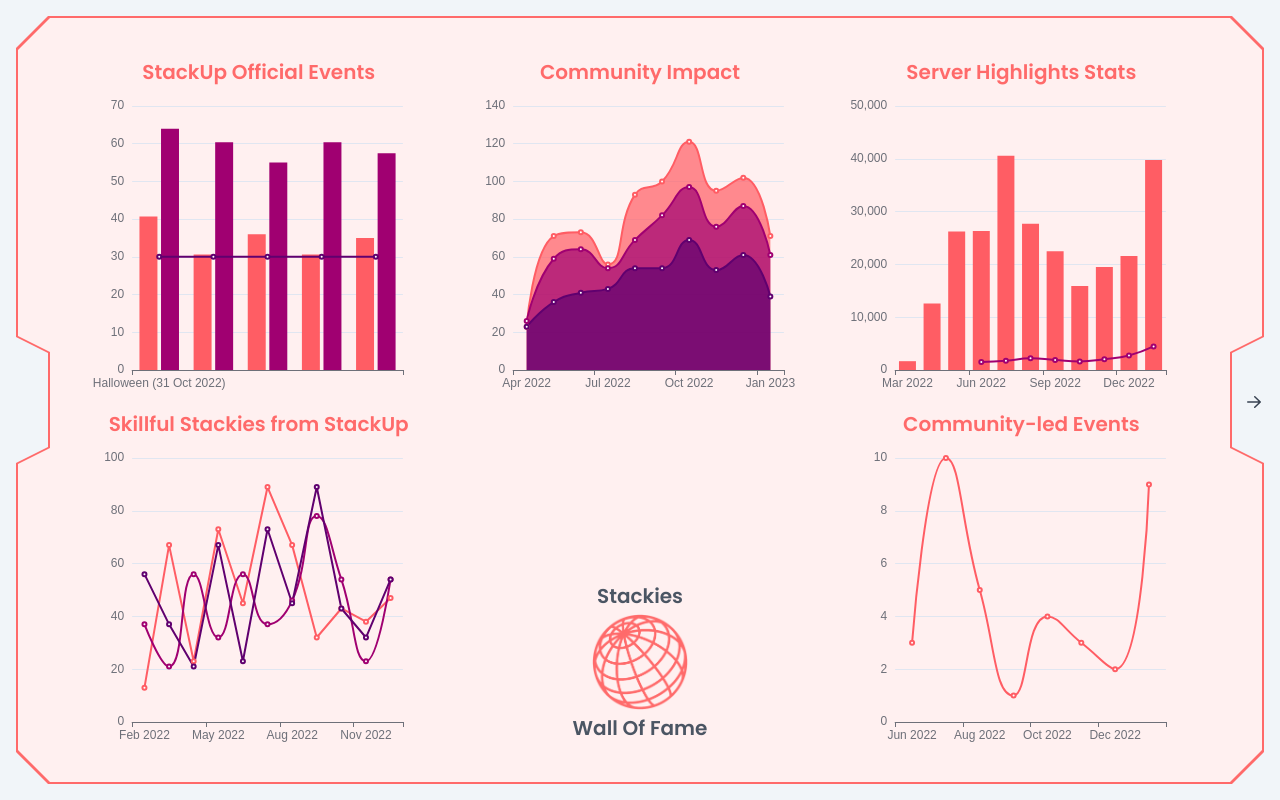
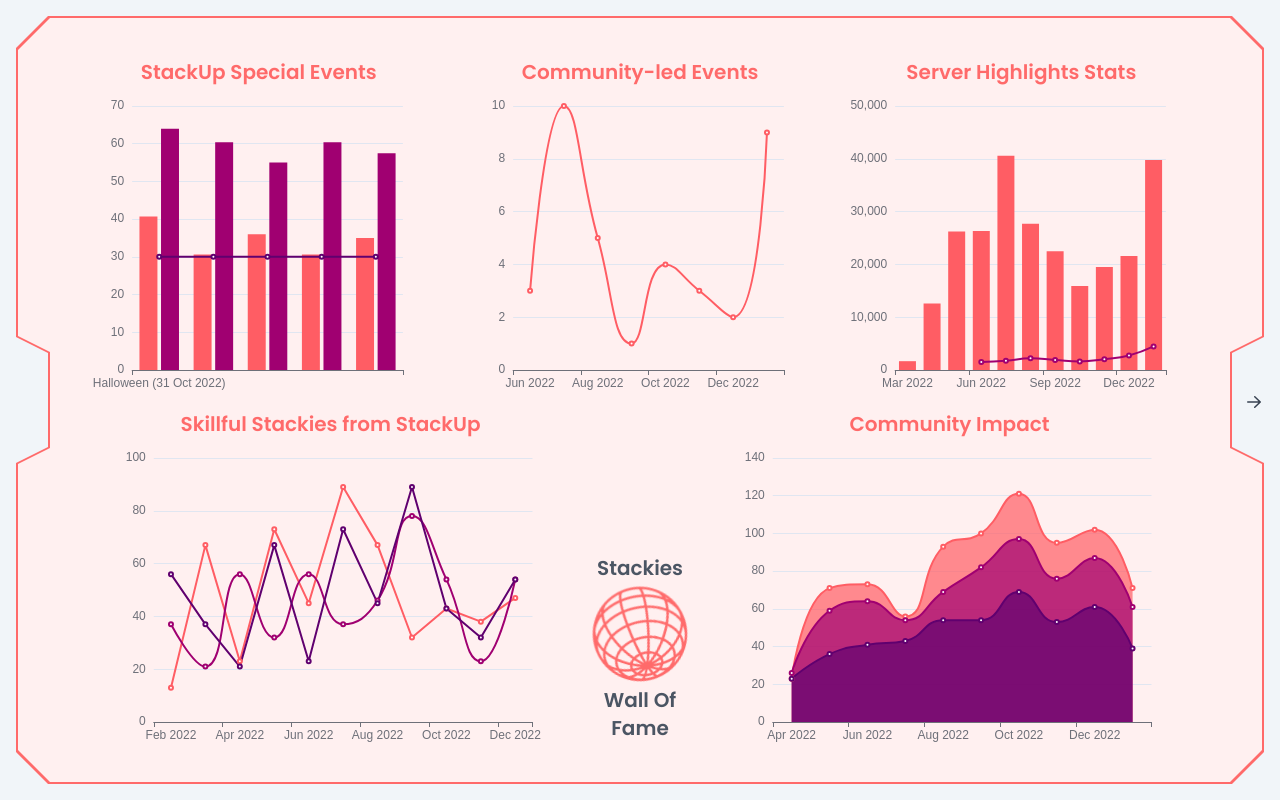
Before and after one commit to miguelbcodes/wall-of-fame, a React (Create React App) app: page / in a window 1280 px wide. Built offline with nearby package versions, Linux system fonts and the light colour scheme.

Commit message:
feat: update community page layout

```diff
--- a/src/pages/CommunityPage.js
+++ b/src/pages/CommunityPage.js
@@ -7,32 +7,34 @@
         <ContentLayout>
             <section className="container mx-auto px-3 py-4 h-full grid grid-cols-3 grid-rows-2 gap-5">
                  <article className="flex flex-col items-center">
-                    <h2 className="text-xl font-poppins font-semibold text-stackup">StackUp Official Events</h2>
+                    <h2 className="text-xl font-poppins font-semibold text-stackup">StackUp Special Events</h2>
                     <BarChart dataset={require('../data/events.json')} dimensions={['event', 'Percentage Signedup and Attended', 'Total Attendance over Expected Attendance', 'Industry Average']} series={[{ type: 'bar' }, { type: 'bar' }, { type: 'line' }]} />
                 </article>
                 <article className="flex flex-col items-center">
-                    <h2 className="text-xl font-poppins font-semibold text-stackup text-center">Community Impact</h2>
-                    <BarChart dataset={require('../data/hardStats.json')} dimensions={['month', 'stackies who have managed to buy things thanks to stackup', 'stackies who have managed to gain opportunities because of stackup', 'stackies who found support in the community']} series={[{ type: 'line', smooth: true, areaStyle: {} }, { type: 'line', smooth: true, areaStyle: {} }, { type: 'line', smooth: true, areaStyle: {} }]} />
+                    <h2 className="text-xl font-poppins font-semibold text-stackup">Community-led Events</h2>
+                    <BarChart dataset={require('../data/hardStats.json')} dimensions={['month', 'community-led events held']} series={[{ type: 'line', smooth: true  }]} />
                 </article>
                 <article className="flex flex-col items-center">
                     <h2 className="text-xl font-poppins font-semibold text-stackup">Server Highlights Stats</h2>
                     <BarChart dataset={require('../data/hardStats.json')} dimensions={['month', 'message volume', 'activated users']} series={[{ type: 'bar' }, { type: 'line', smooth: true },]} />
                 </article>
-                <article className="flex flex-col items-center">
+                <div className="col-span-3 flex justify-center">
+                    <article className="flex flex-col items-center w-1/2">
                         <h2 className="text-xl font-poppins font-semibold text-stackup">Skillful Stackies from StackUp</h2>
                         <BarChart dataset={require('../data/hardStats.json')} dimensions={['month', 'stackies who did well (top 10) in hackathons and quizzes outside of StackUp', 'stackies who successfully completed 3 partner campaigns and above', 'stackies who successfully completed 5 partner campaigns and above']} series={[{ type: 'line' }, { type: 'line', smooth: true }, { type: 'line' }]} />
                     </article>
                     <article className="flex flex-col items-center justify-end">
-                    <h1 className="text-xl font-poppins font-semibold text-gray-600 flex flex-col items-center gap-1">
+                        <h1 className="text-xl font-poppins font-semibold text-gray-600 flex flex-col text-center items-center gap-1">
                             Stackies
-                        <img src={require('../assets/world.png')} className="h-24"/>
+                            <img src={require('../assets/world.png')} className="h-24 animate-spin-slow"/>
                             Wall Of Fame
                         </h1>
                     </article>
-                <article className="flex flex-col items-center">
-                    <h2 className="text-xl font-poppins font-semibold text-stackup">Community-led Events</h2>
-                    <BarChart dataset={require('../data/hardStats.json')} dimensions={['month', 'community-led events held']} series={[{ type: 'line', smooth: true  }]} />
+                    <article className="flex flex-col items-center w-1/2">
+                        <h2 className="text-xl font-poppins font-semibold text-stackup text-center">Community Impact</h2>
+                        <BarChart dataset={require('../data/hardStats.json')} dimensions={['month', 'stackies who have managed to buy things thanks to stackup', 'stackies who have managed to gain opportunities because of stackup', 'stackies who found support in the community']} series={[{ type: 'line', smooth: true, areaStyle: {} }, { type: 'line', smooth: true, areaStyle: {} }, { type: 'line', smooth: true, areaStyle: {} }]} />
                     </article>
+                </div>
             </section>
         </ContentLayout>
     )
```
Lines whose indentation alone changed are shown as unchanged.
